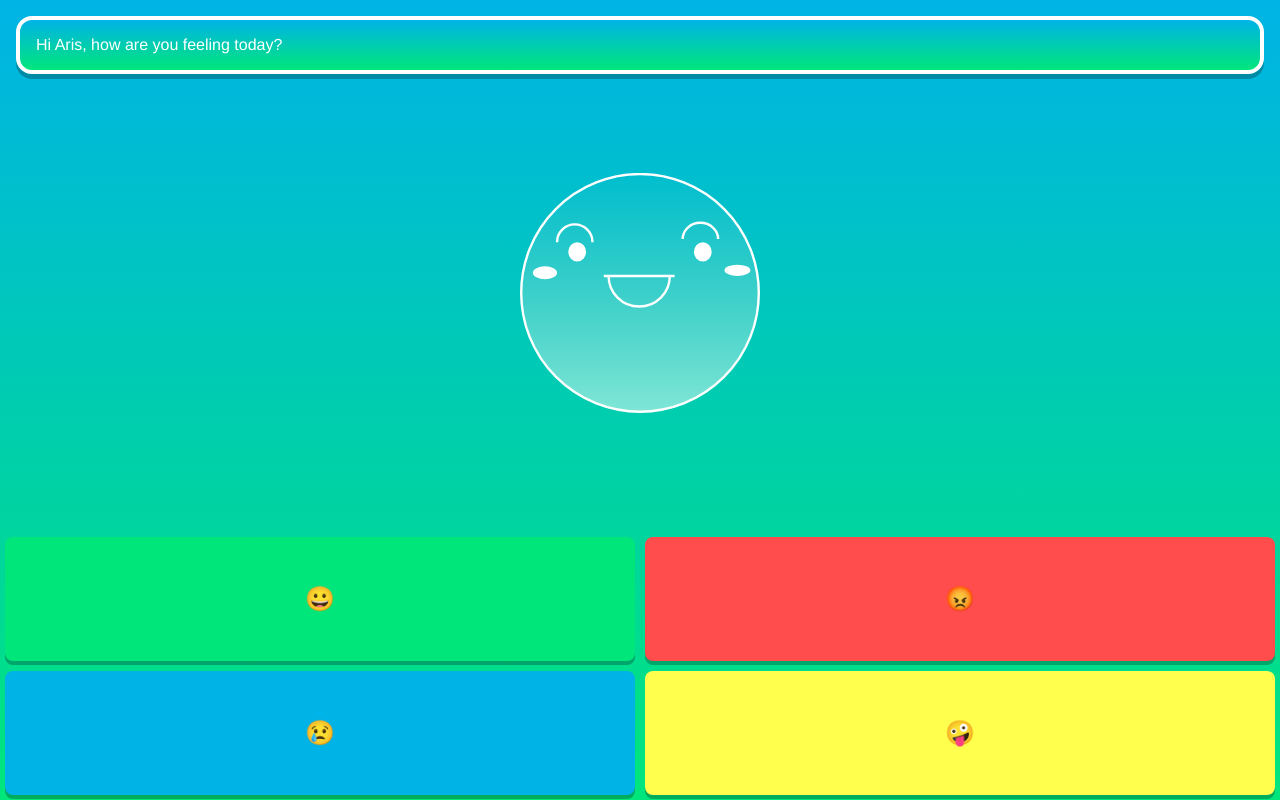
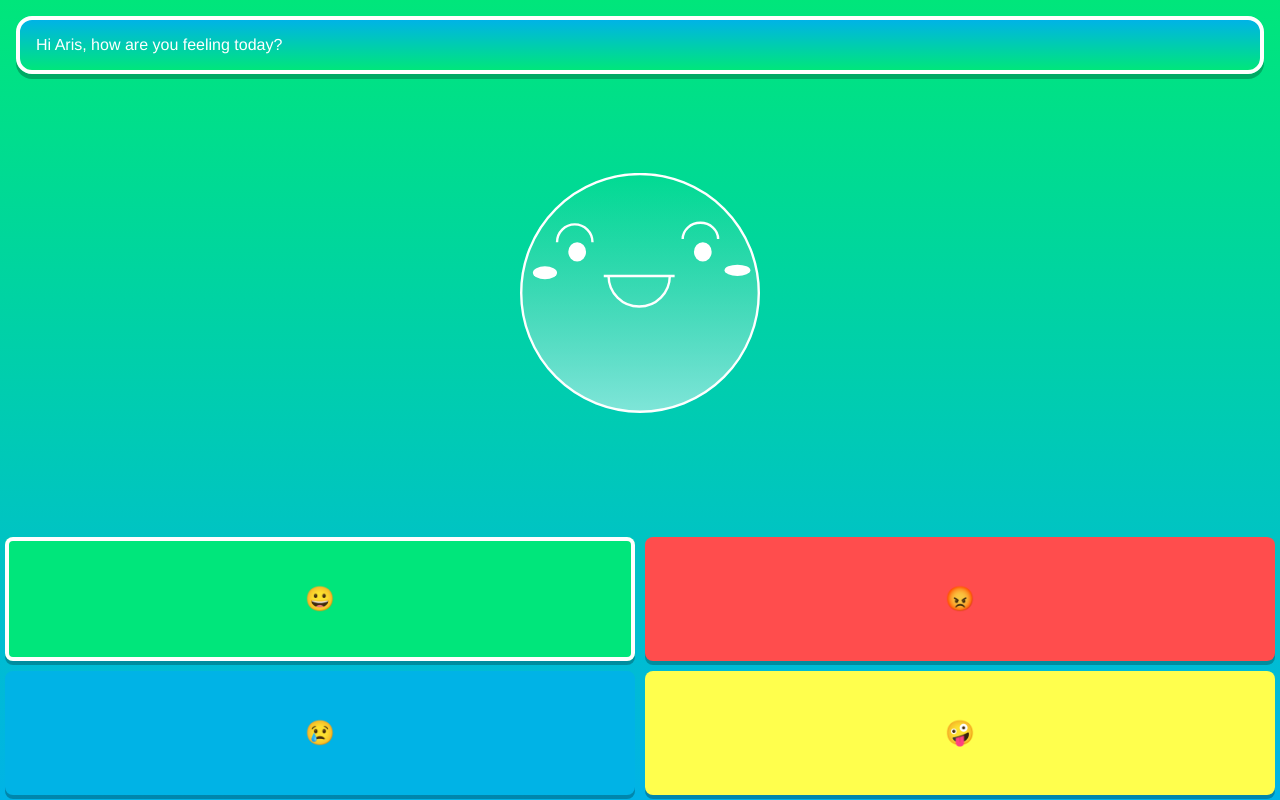
Before and after one commit to ryangiordano/emotions-app, a React (Vite) app: page / in a window 1280 px wide. Built offline with nearby package versions, Linux system fonts and the light colour scheme.

Commit message:
add background-transitions w framer motion

```diff
--- a/package.json
+++ b/package.json
@@ -11,6 +11,7 @@
   "dependencies": {
     "@types/animejs": "^3.1.10",
     "animejs": "^3.2.1",
+    "framer-motion": "^10.16.4",
     "react": "^18.2.0",
     "react-dom": "^18.2.0",
     "react-router-dom": "^6.18.0"
--- a/src/App.scss
+++ b/src/App.scss
@@ -2,8 +2,16 @@ body {
   padding: 0;
   margin: 0;
   overflow: hidden;
+  height: 100%;
 }
 
 html {
   overflow: hidden;
+  height: 100%;
 }
+
+#root {
+  height: 100%;
+  width: 100vw;
+  overflow: hidden;
+}
--- a/src/components/emotion-container/EmotionContainer.tsx
+++ b/src/components/emotion-container/EmotionContainer.tsx
@@ -1,9 +1,28 @@
+import { Emotions } from "../face/constants";
 import "./emotion-container.scss";
+import { motion } from "framer-motion";
+
+const emotionMap = {
+  [Emotions.happy]: "linear-gradient(to bottom, #00e67b, #00b3e6)",
+  [Emotions.angry]: "linear-gradient(to bottom, #EB3E3E, #F4D18D)",
+  [Emotions.sad]: "linear-gradient(to bottom, #5161E9, #E8CBFF)",
+  [Emotions.anxious]: "linear-gradient(to bottom, #F0DD32, #FED992)",
+};
 
 export default function EmotionContainer({
   children,
+  emotion,
 }: {
   children: React.ReactNode;
+  emotion: Emotions;
 }) {
-  return <div className={"emotion-container"}>{children}</div>;
+  return (
+    <motion.div
+      animate={{ background: emotionMap[emotion] }}
+      transition={{ duration: 1 }}
+      className={"emotion-container"}
+    >
+      {children}
+    </motion.div>
+  );
 }
--- a/src/components/emotion-container/emotion-container.scss
+++ b/src/components/emotion-container/emotion-container.scss
@@ -1,6 +1,37 @@
 .emotion-container {
   background: linear-gradient(to bottom, #00b3e6, #00e67b);
-  height: 100vh;
+  height: 100%;
   display: flex;
   flex-direction: column;
+  transition: all 2.5s ease;
+  &.red {
+    background: linear-gradient(to bottom, #ff0000, #ff0000);
+  }
+  &.blue {
+    background: linear-gradient(to bottom, #0000ff, #0000ff);
+  }
+  &.yellow {
+    background: linear-gradient(to bottom, #ffff00, #ffff00);
+  }
+  &.green {
+    background: linear-gradient(to bottom, #00b3e6, #00e67b);
+  }
 }
+
+.messageout-enter {
+  background: transparent;
+  transition: background 500ms ease-in-out;
+}
+
+.messageout-enter-active {
+  background: blue;
+}
+
+.messageout-exit {
+  background: blue;
+  transition: background 500ms ease-in-out;
+}
+
+.messageout-exit-active {
+  background: transparent;
+}
--- a/src/pages/emotion-select/EmotionSelectButton.tsx
+++ b/src/pages/emotion-select/EmotionSelectButton.tsx
@@ -2,15 +2,21 @@ import "./emotion-select.scss";
 export default function EmotionSelectButton({
   onClick,
   children,
+  selected,
   ...rest
 }: {
   onClick?: () => void;
   children: React.ReactNode;
+  selected?: boolean;
 } & React.HTMLAttributes<HTMLButtonElement>) {
   const { className } = rest;
   return (
     <button
-      className={["emotion-select-button", className].join(" ")}
+      className={[
+        "emotion-select-button",
+        className,
+        selected ? "selected" : "",
+      ].join(" ")}
       onClick={onClick}
     >
       {children}
--- a/src/pages/emotion-select/EmotionSelectPage.tsx
+++ b/src/pages/emotion-select/EmotionSelectPage.tsx
@@ -12,7 +12,7 @@ export default function EmotionSelectPage() {
     Emotions.happy
   );
   return (
-    <EmotionContainer>
+    <EmotionContainer emotion={selectedEmotion}>
       <DialogBox text={"Hi Aris, how are you feeling today?"} />
 
       <FaceContainer>
@@ -25,6 +25,7 @@ export default function EmotionSelectPage() {
             setSelectedEmotion(Emotions.happy);
           }}
           className="green"
+          selected={selectedEmotion === Emotions.happy}
         >
           😀
         </EmotionSelectButton>
@@ -33,6 +34,7 @@ export default function EmotionSelectPage() {
             setSelectedEmotion(Emotions.angry);
           }}
           className="red"
+          selected={selectedEmotion === Emotions.angry}
         >
           😡
         </EmotionSelectButton>
@@ -41,6 +43,7 @@ export default function EmotionSelectPage() {
             setSelectedEmotion(Emotions.sad);
           }}
           className="blue"
+          selected={selectedEmotion === Emotions.sad}
         >
           😢
         </EmotionSelectButton>
@@ -49,6 +52,7 @@ export default function EmotionSelectPage() {
             setSelectedEmotion(Emotions.anxious);
           }}
           className="yellow"
+          selected={selectedEmotion === Emotions.anxious}
         >
           🤪
         </EmotionSelectButton>
--- a/src/pages/emotion-select/emotion-select.scss
+++ b/src/pages/emotion-select/emotion-select.scss
@@ -11,10 +11,9 @@
   color: white;
   padding: 3rem 1rem;
   cursor: pointer;
-  transition: all 0.3s ease-in-out;
   border-radius: 0.5rem;
   margin: 5px;
-
+  box-sizing: border-box;
   box-shadow: 0px 4px 0px rgba(0, 0, 0, 0.25);
   &.green {
     background: #00e67b;
@@ -28,4 +27,7 @@
   &.yellow {
     background: #ffff4d;
   }
+  &.selected {
+    box-shadow: 0 0 0 4px #fff inset, 0px 4px 0px rgba(0, 0, 0, 0.25);
+  }
 }
```
Also changed, not shown: 1 other file (tests, documents, lock files or other folders).
